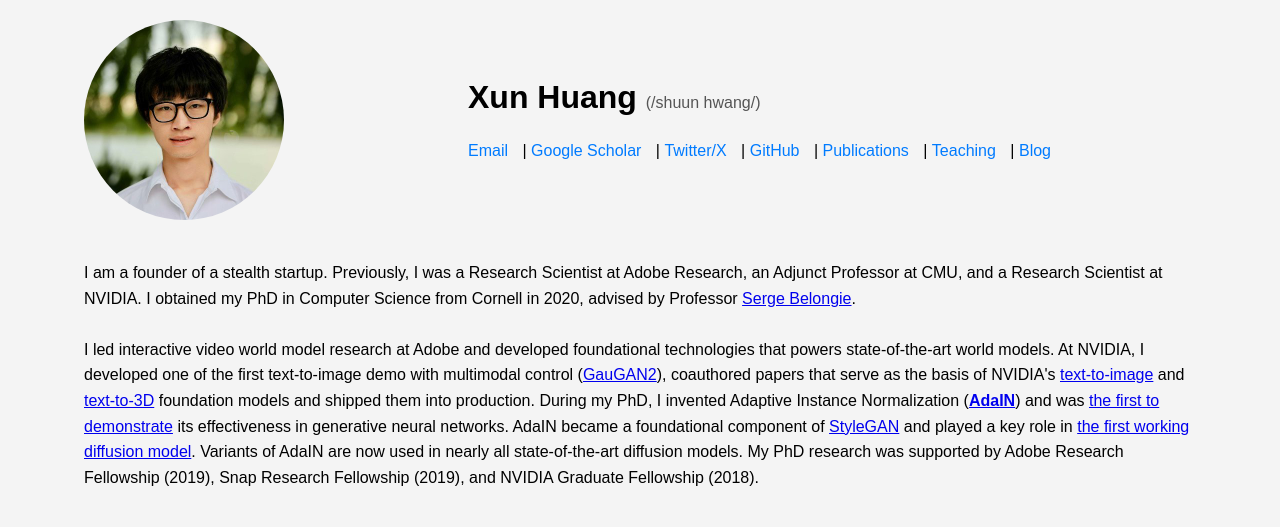
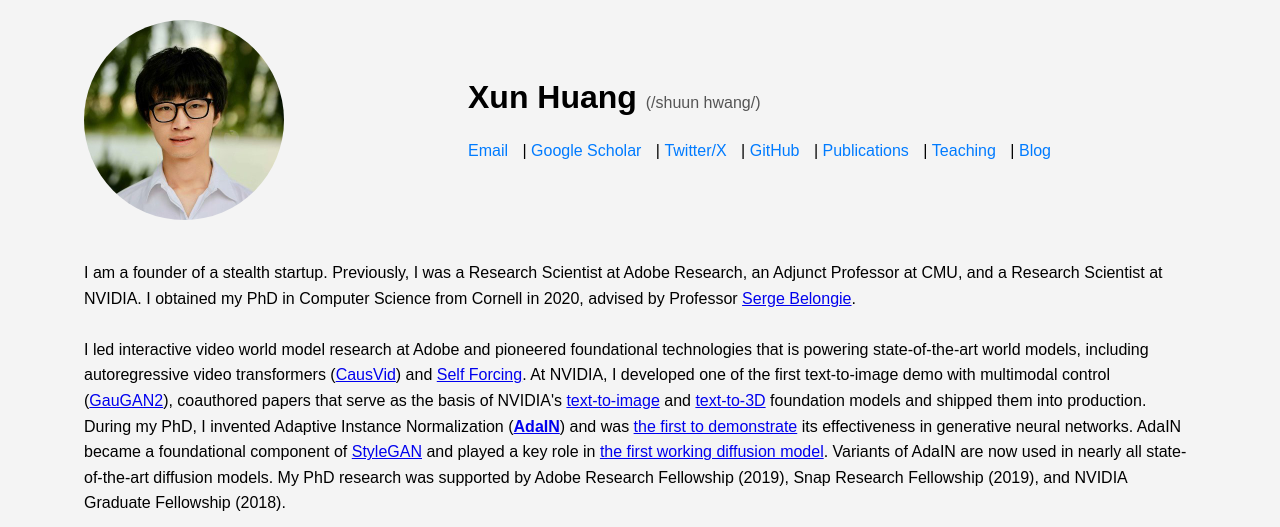
Before and after one commit to xunhuang1995/xunhuang1995.github.io, a plain HTML site: page index.html in a window 1280 px wide. Shown: the top 527 px of the page. Drawn offline with Linux system fonts and the light colour scheme; files whose address does not match are found by name.

Commit message:
updateush

```diff
--- a/index.html
+++ b/index.html
@@ -35,7 +35,7 @@
             </p>
             <br>
             <p>
-                 I led interactive video world model research at Adobe and developed foundational technologies that powers state-of-the-art world models. At NVIDIA, I developed one of the first text-to-image demo with multimodal control (<a href="https://blogs.nvidia.com/blog/gaugan2-ai-art-demo/">GauGAN2</a>), coauthored papers that serve as the basis of NVIDIA's <a href="https://arxiv.org/abs/2211.01324">text-to-image</a> and <a href="https://arxiv.org/abs/2211.10440">text-to-3D</a> foundation models and shipped them into production. During my PhD, I invented Adaptive Instance Normalization (<strong><a href="https://arxiv.org/abs/1703.06868">AdaIN</a></strong>) and was <a href="https://arxiv.org/abs/1804.04732">the first to demonstrate</a> its effectiveness in generative neural networks. AdaIN became a foundational component of <a href="https://arxiv.org/abs/1812.04948">StyleGAN</a> and played a key role in <a href="https://arxiv.org/abs/1907.05600">the first working diffusion model</a>. Variants of AdaIN are now used in nearly all state-of-the-art diffusion models. My PhD research was supported by Adobe Research Fellowship (2019), Snap Research Fellowship (2019), and NVIDIA Graduate Fellowship (2018).
+                 I led interactive video world model research at Adobe and pioneered foundational technologies that is powering state-of-the-art world models, including autoregressive video transformers (<a href="https://causvid.github.io/">CausVid</a>) and <a href="https://self-forcing.github.io/">Self Forcing</a>. At NVIDIA, I developed one of the first text-to-image demo with multimodal control (<a href="https://blogs.nvidia.com/blog/gaugan2-ai-art-demo/">GauGAN2</a>), coauthored papers that serve as the basis of NVIDIA's <a href="https://arxiv.org/abs/2211.01324">text-to-image</a> and <a href="https://arxiv.org/abs/2211.10440">text-to-3D</a> foundation models and shipped them into production. During my PhD, I invented Adaptive Instance Normalization (<strong><a href="https://arxiv.org/abs/1703.06868">AdaIN</a></strong>) and was <a href="https://arxiv.org/abs/1804.04732">the first to demonstrate</a> its effectiveness in generative neural networks. AdaIN became a foundational component of <a href="https://arxiv.org/abs/1812.04948">StyleGAN</a> and played a key role in <a href="https://arxiv.org/abs/1907.05600">the first working diffusion model</a>. Variants of AdaIN are now used in nearly all state-of-the-art diffusion models. My PhD research was supported by Adobe Research Fellowship (2019), Snap Research Fellowship (2019), and NVIDIA Graduate Fellowship (2018).
             </p>
         </div>
     </section>
```
